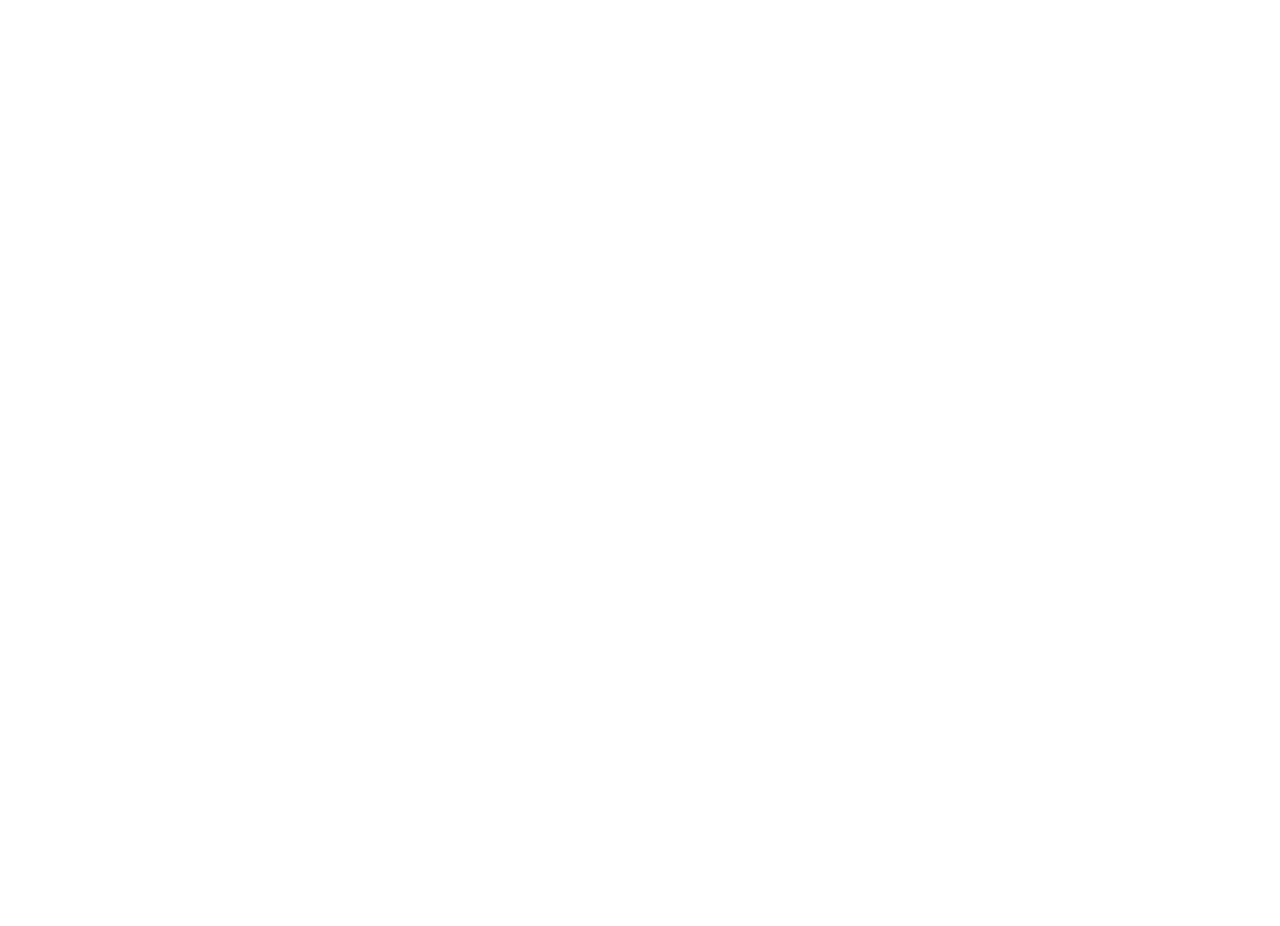
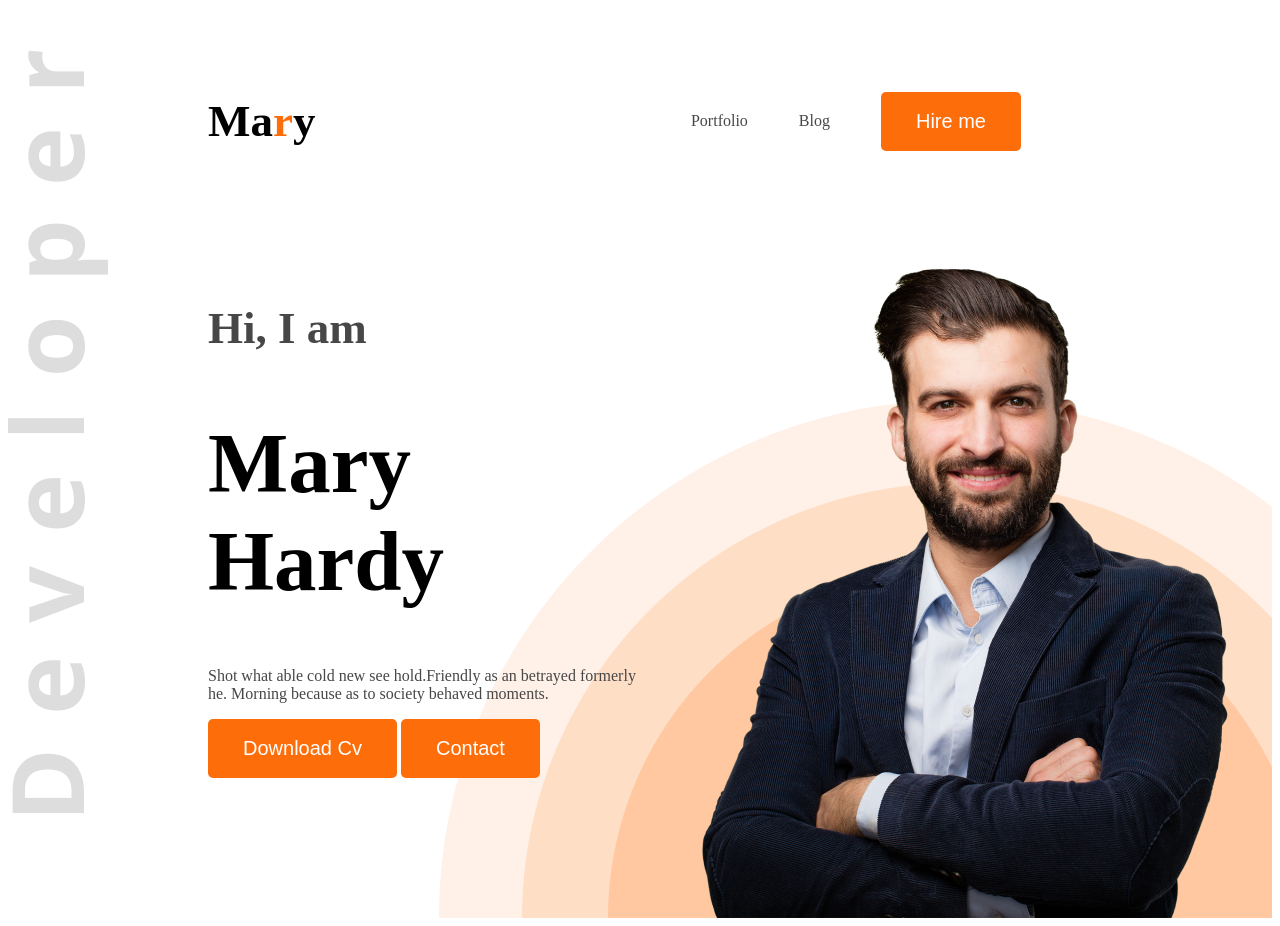
Before and after one commit to AKMZakaria/web-dev-portfolio, a plain HTML site: page index.html in a window 1280 px wide. Before the commit the page ends 800 px from the top, so only its background shows below. Drawn offline with Linux system fonts and the light colour scheme.

Commit message:
5-4 cmplt

```diff
--- /dev/null
+++ b/index.css
@@ -0,0 +1,76 @@
+.head{
+    display: flex;
+align-items: center;
+    justify-content: space-between;
+    margin: 50px 200px;
+}
+/*.port{
+    margin-right: 50px;
+
+}
+.port1{
+    margin-right: 50px;
+
+}*/
+header{
+    margin-top: 50px;
+
+}
+.mary{
+    font-size: 45px;
+    font-weight:800;
+}
+.r{
+    color: #FD6E0A;
+}
+nav ul li{
+    list-style: none;
+    margin-right: 51px;
+}
+nav li a{
+    text-decoration: none;
+}
+.dark2{
+    color: rgba(71, 71, 71, 1);
+}
+nav ul{
+    display: flex;
+    align-items: center;
+}
+.btn1{
+    border-radius: 5px;
+    background-color: #FD6E0A;
+    font-weight: 700px;
+    color: white;
+    padding: 18px 35px;
+    font-size: 20px;
+    border: none;
+
+}
+.banner-greet{
+    font-size: 45px;
+    font-weight: 600px;
+}
+
+.banner-title{
+    font-size: 85px;
+    font-weight: bold;
+}
+.pic{
+    height: 676px;
+    width: 584px;
+}
+.banner{
+    display: flex;
+    justify-content: space-between;
+    margin: 0 35px 0 200px;
+}
+.banner-content{
+    width: 585px;
+    height: 356px;
+}
+.h{
+    background-image: url('images/developer.png'), url('/images/header_bg.png');
+    background-repeat: no-repeat;
+    background-position: top left, bottom right;
+}
--- a/index.html
+++ b/index.html
@@ -4,8 +4,36 @@
     <meta charset="UTF-8">
     <meta name="viewport" content="width=device-width, initial-scale=1.0">
     <title>My Portfolio Website</title>
+    <link rel="stylesheet" href="index.css">
 </head>
 <body>
+    <header class="h">
+        <nav class="head">
+            <h3 class="mary">Ma<span class="r">r</span>y</h3>
+            <ul>
+                <li><a class="dark2" href="">Portfolio</a></li>
+                <li><a class="dark2" href="">Blog</a></li>
+                <li><a href=""><button class="btn1">Hire me</button></a></li>
+            </ul>
+        </nav>
+        <div class="banner">
+            <div class="banner-content">
+            <h4 class="banner-greet dark2">Hi, I am</h4>
+            <h1 class="banner-title">Mary Hardy</h1>
+            <p class="banner-description dark2">Shot what able cold new see hold.Friendly as an betrayed formerly he. Morning because as to society behaved moments.</p>
+            <button class="btn1">Download Cv</button>
+            <button class="btn1">Contact</button>
+            </div>
+            <img class="pic" src="/images/hardy.png" alt="">
+        </div>
+
+    </header>
+    <main>
+
+    </main>
+    <footer>
+
+    </footer>
 
 </body>
 </html>
```
Also changed, not shown: images/developer.png (added), images/hardy.png (added), images/header_bg.png (added), images/icons/facebook.png (added), images/icons/insta.png (added), images/icons/js.png (added), images/icons/mongo.png (added), images/icons/nodejs.png (added), images/icons/react.png (added), images/icons/twitter.png (added).
